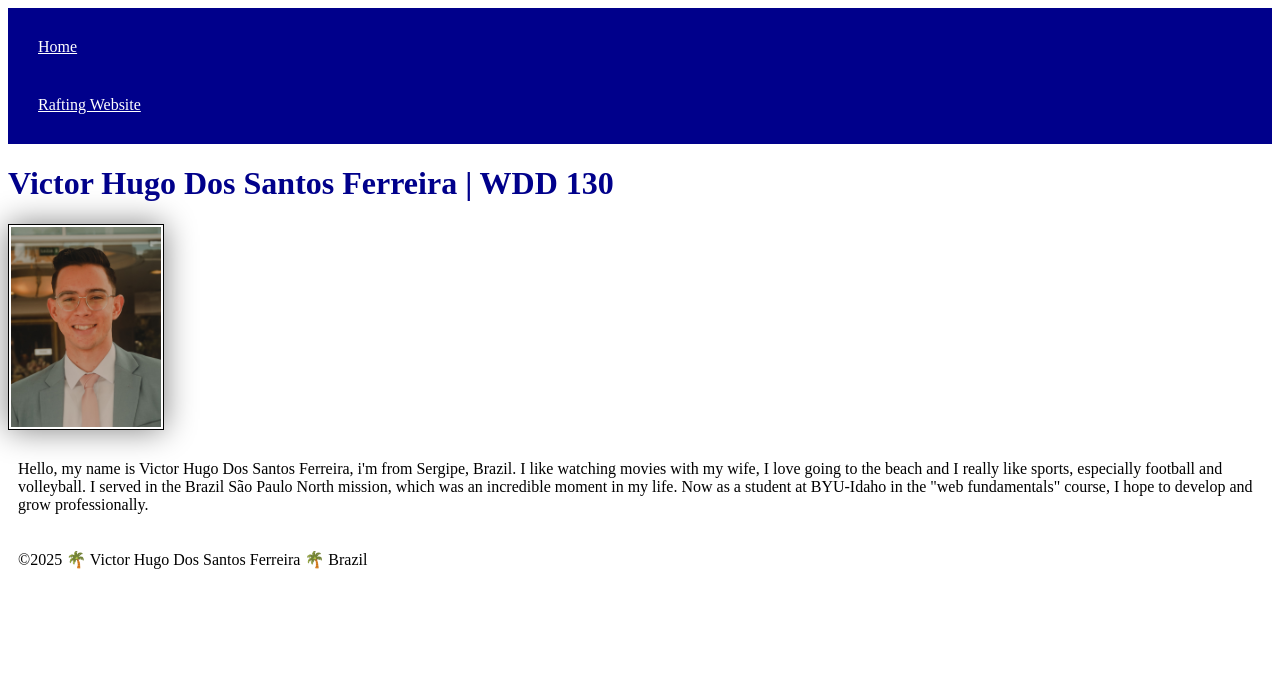
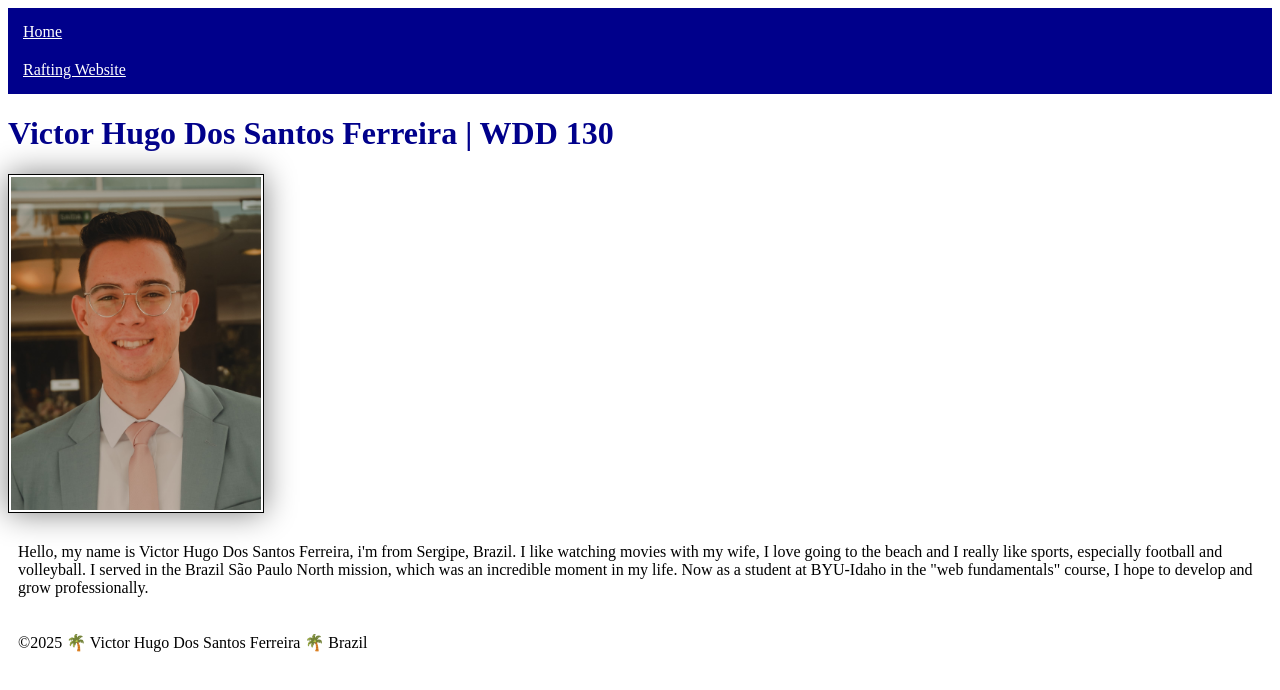
Before and after one commit to victorferreiratec/wdd130, a plain HTML site: page index.html in a window 1280 px wide. Drawn offline with Linux system fonts and the light colour scheme.

Commit message:
modified:   styles/styles.css

```diff
--- a/styles/styles.css
+++ b/styles/styles.css
@@ -1,17 +1,17 @@
 nav {
     background-color: darkblue;
-    padding: 10px;
+    padding: 5px;
 }
 nav a {
     color:white;
     display: block;
-    padding: 20px;
+    padding: 10px;
 }
 h1 {
     color: darkblue;
 }
 img {
-    width: 150px;
+    width: 250px;
     height: auto;
     border: 1px solid black;
     padding: 2px;
```
